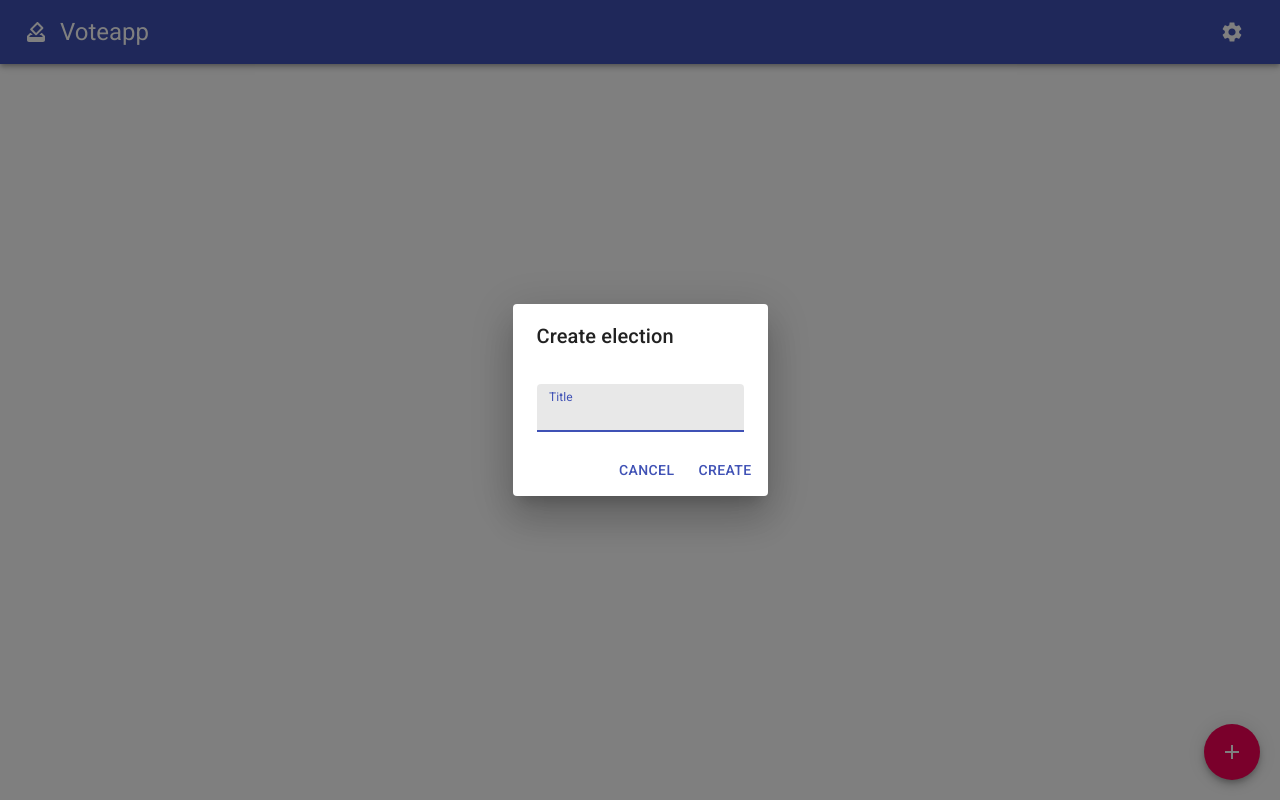
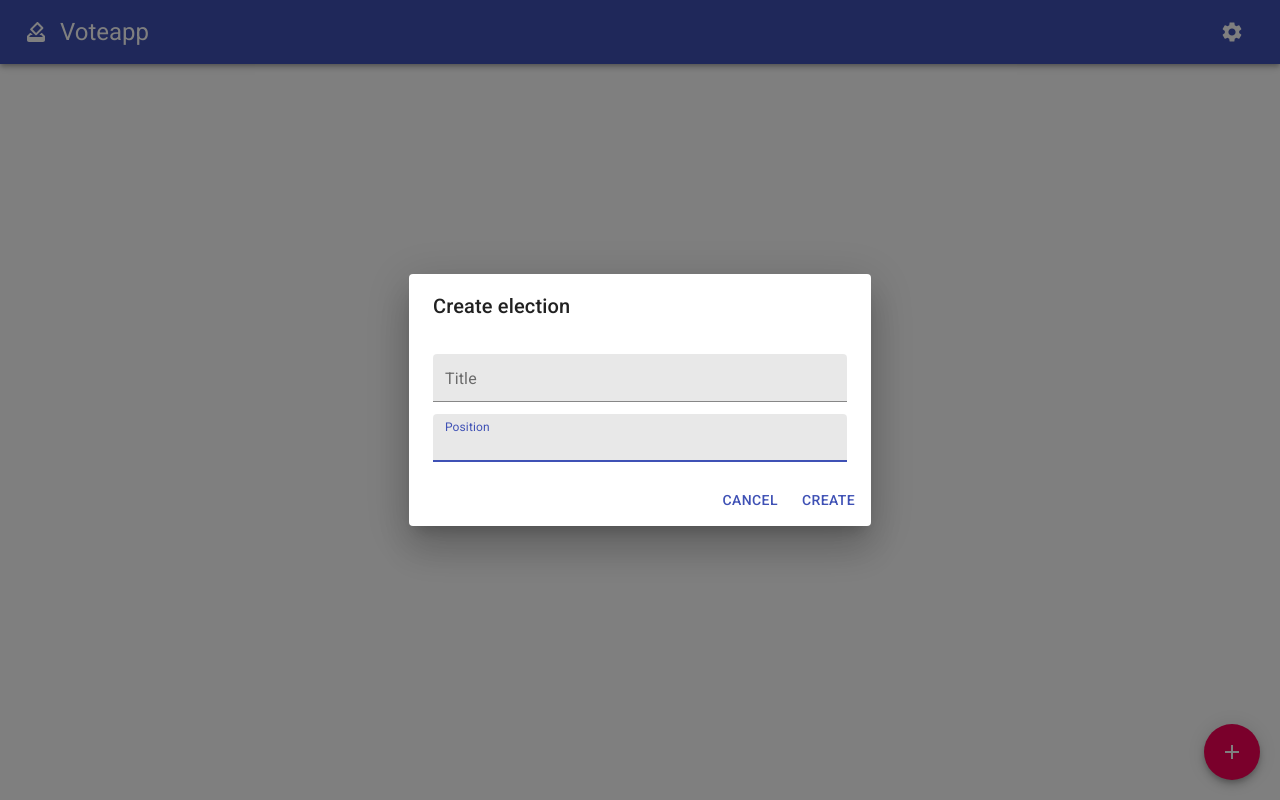
Before and after one commit to sarrietav-dev/votapp, a React (Create React App) app: page / in a window 1280 px wide. Both pictures are taken after a click on the button 1232 px from the left and 752 px from the top of the page. Built offline with nearby package versions, Linux system fonts and the light colour scheme.

Commit message:
Add Position text field

```diff
--- a/src/components/dashboard/CreateElectionDialog.jsx
+++ b/src/components/dashboard/CreateElectionDialog.jsx
@@ -27,6 +27,15 @@ const CreateElectionDialog = () => {
           fullWidth
           variant="filled"
         />
+        <TextField
+          autoFocus
+          margin="dense"
+          id="election-position"
+          label="Position"
+          type="text"
+          fullWidth
+          variant="filled"
+        />
       </DialogContent>
       <DialogActions>
         <Button color="primary">Cancel</Button>
```
Also changed, not shown: 1 other file (tests, documents, lock files or other folders).
